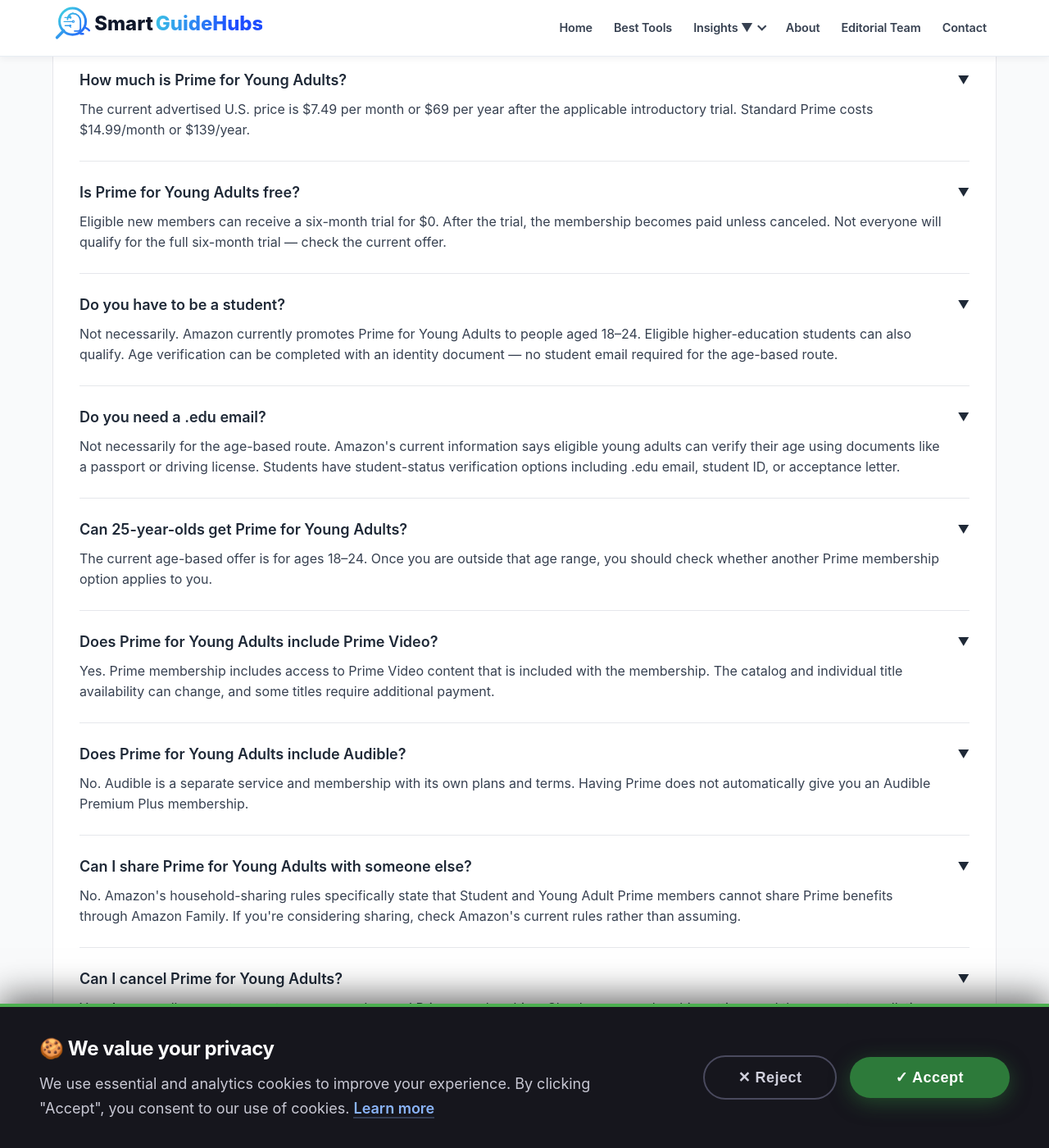
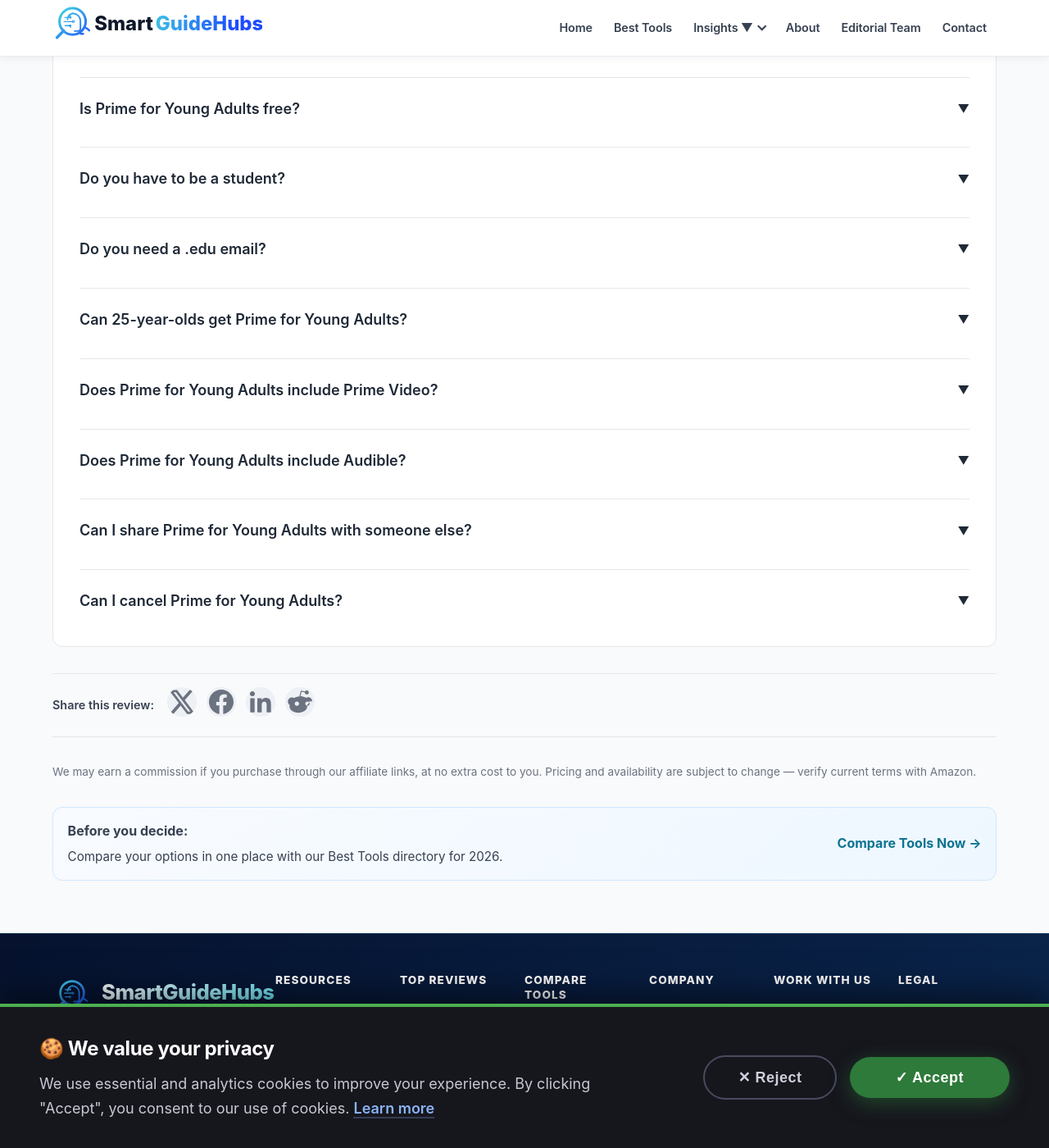
Before and after one commit to Yanniga01/gilliansperkin.github.io, a Jekyll site: the page built from _posts/2026-09-29-amazon-prime-for-young-adults-review.md, in a window 1280 px wide and 1400 px high, scrolled down 12242 px. Shown: the whole window at 82% size. Built offline with Jekyll 4.4.1, drawn with Linux system fonts in a browser that asks for light colours; some of the changed lines change nothing that is shown; some of the changed text lies outside the part shown.

Commit message:
Update 2026-09-29-amazon-prime-for-young-adults-review.md

```diff
--- a/_posts/2026-09-29-amazon-prime-for-young-adults-review.md
+++ b/_posts/2026-09-29-amazon-prime-for-young-adults-review.md
@@ -567,4 +567,82 @@
     },
     {
       "@type": "Question",
-      "name": "Do you
+      "name": "Do you have to be a student?",
+      "acceptedAnswer": {
+        "@type": "Answer",
+        "text": "Not necessarily. Amazon currently promotes Prime for Young Adults to people aged 18–24. Eligible higher-education students can also qualify. Age verification can be completed with an identity document — no student email required for the age-based route."
+      }
+    },
+    {
+      "@type": "Question",
+      "name": "Do you need a .edu email?",
+      "acceptedAnswer": {
+        "@type": "Answer",
+        "text": "Not necessarily for the age-based route. Amazon's current information says eligible young adults can verify their age using documents like a passport or driving license. Students have student-status verification options including .edu email, student ID, or acceptance letter."
+      }
+    },
+    {
+      "@type": "Question",
+      "name": "Can 25-year-olds get Prime for Young Adults?",
+      "acceptedAnswer": {
+        "@type": "Answer",
+        "text": "The current age-based offer is for ages 18–24. Once you are outside that age range, you should check whether another Prime membership option applies to you."
+      }
+    },
+    {
+      "@type": "Question",
+      "name": "Does Prime for Young Adults include Prime Video?",
+      "acceptedAnswer": {
+        "@type": "Answer",
+        "text": "Yes. Prime membership includes access to Prime Video content that is included with the membership. The catalog and individual title availability can change, and some titles require additional payment."
+      }
+    },
+    {
+      "@type": "Question",
+      "name": "Does Prime for Young Adults include Audible?",
+      "acceptedAnswer": {
+        "@type": "Answer",
+        "text": "No. Audible is a separate service and membership with its own plans and terms. Having Prime does not automatically give you an Audible Premium Plus membership."
+      }
+    },
+    {
+      "@type": "Question",
+      "name": "Can I share Prime for Young Adults with someone else?",
+      "acceptedAnswer": {
+        "@type": "Answer",
+        "text": "No. Amazon's household-sharing rules specifically state that Student and Young Adult Prime members cannot share Prime benefits through Amazon Family. If you're considering sharing, check Amazon's current rules rather than assuming."
+      }
+    },
+    {
+      "@type": "Question",
+      "name": "Can I cancel Prime for Young Adults?",
+      "acceptedAnswer": {
+        "@type": "Answer",
+        "text": "Yes. Amazon allows customers to manage and cancel Prime memberships. Check your membership settings and the current cancellation terms before your next billing date."
+      }
+    }
+  ]
+}
+</script>
+
+<!-- FAQ Toggle Script -->
+<script>
+function toggleAnswer(element) {
+    var answer = element.nextElementSibling;
+    if (answer.style.display === "block") {
+        answer.style.display = "none";
+        element.classList.remove("open");
+    } else {
+        answer.style.display = "block";
+        element.classList.add("open");
+    }
+}
+document.addEventListener("DOMContentLoaded", function() {
+    var answers = document.querySelectorAll(".faq-answer");
+    answers.forEach(function(answer) {
+        answer.style.display = "none";
+    });
+});
+</script>
+
+<script src="/cookies.js"></script>
```
